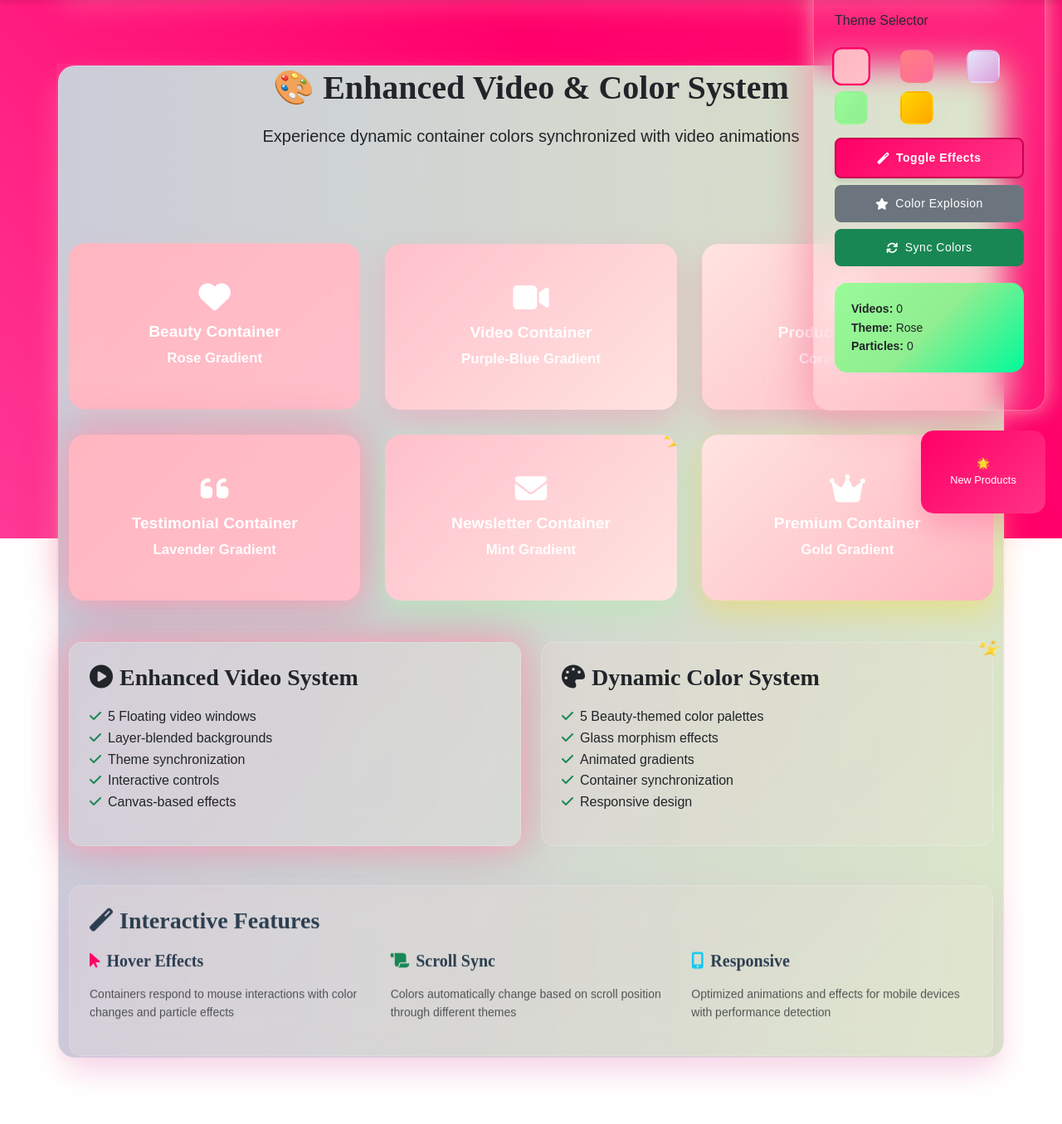
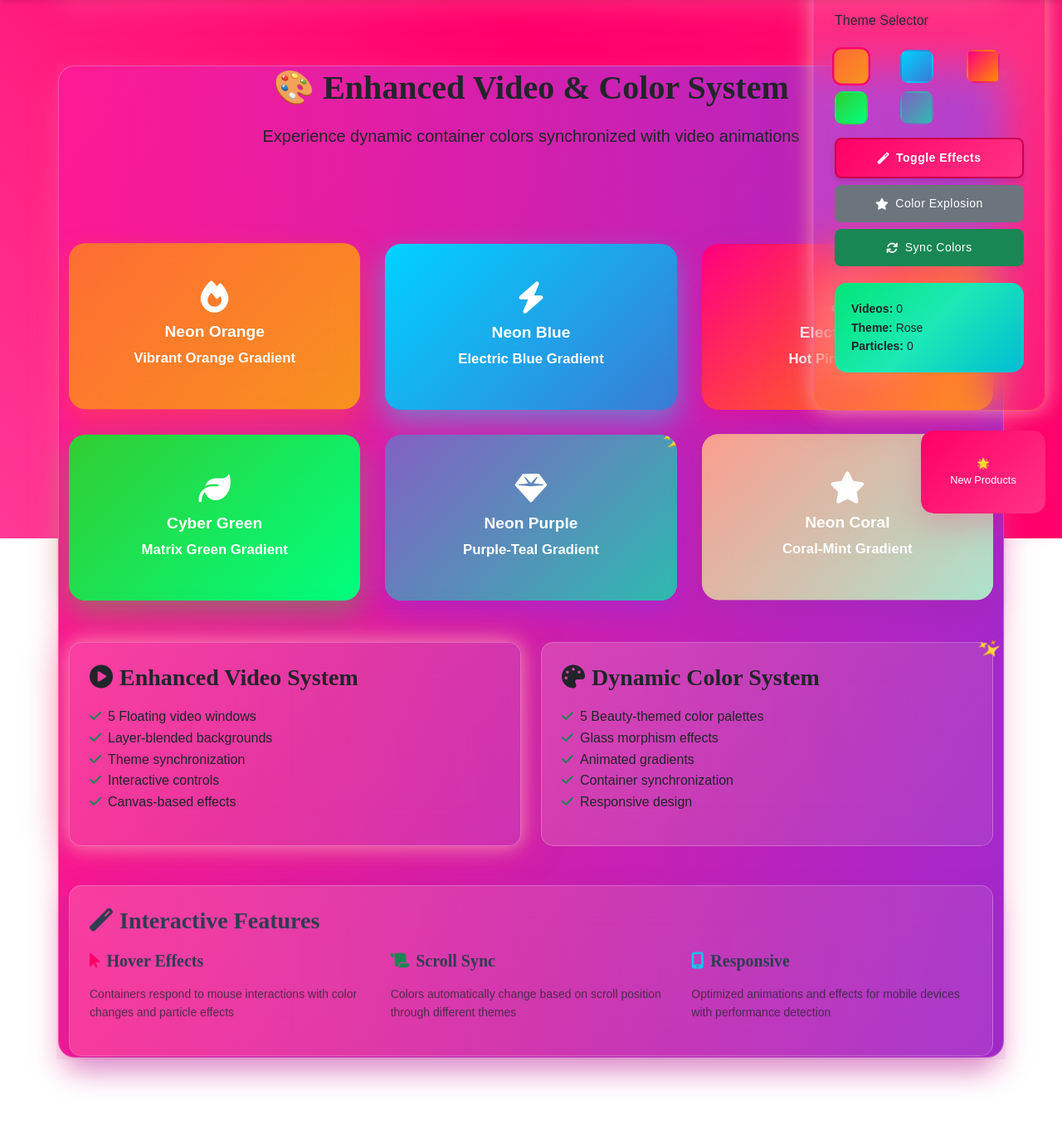
Before and after one commit to ktech643/sanoria-ecom, a PHP site: page /enhanced-demo.html in a window 1280 px wide. Shown: the part 151-1506 px from the top of the page at 83% size. Run offline with PHP 8.4, Linux system fonts and the light colour scheme.

Commit message:
Update color palette with vibrant neon themes and enhanced gradients
Co-authored-by: wahabele22 <wahabele22@gmail.com>

```diff
--- a/css/enhanced-colors.css
+++ b/css/enhanced-colors.css
@@ -4,41 +4,45 @@
    ===================== */
 
 :root {
-    /* Enhanced Container Colors */
-    --container-primary: linear-gradient(135deg, #6A11CB 0%, #2575FC 100%);
-    --container-secondary: linear-gradient(135deg, #FF6B6B 0%, #4ECDC4 100%);
-    --container-tertiary: linear-gradient(135deg, #A8E6CF 0%, #DCEDC1 100%);
-    --container-accent: linear-gradient(135deg, #FF8A80 0%, #FF80AB 100%);
+    /* Enhanced Container Colors - New Vibrant Scheme */
+    --container-primary: linear-gradient(135deg, #FF6B35 0%, #F7931E 100%);
+    --container-secondary: linear-gradient(135deg, #00D2FF 0%, #3A7BD5 100%);
+    --container-tertiary: linear-gradient(135deg, #8360C3 0%, #2EBAB0 100%);
+    --container-accent: linear-gradient(135deg, #FF9A8B 0%, #A8E6CF 100%);
 
-    /* Beauty-themed Container Colors */
-    --beauty-rose: linear-gradient(135deg, #FFB6C1 0%, #FFC0CB 50%, #FFE4E1 100%);
-    --beauty-coral: linear-gradient(135deg, #FF7F7F 0%, #FF6B9D 50%, #C44569 100%);
-    --beauty-lavender: linear-gradient(135deg, #E6E6FA 0%, #DDA0DD 50%, #DA70D6 100%);
-    --beauty-mint: linear-gradient(135deg, #98FB98 0%, #90EE90 50%, #00FA9A 100%);
-    --beauty-gold: linear-gradient(135deg, #FFD700 0%, #FFA500 50%, #FF8C00 100%);
+    /* Beauty-themed Container Colors - Updated Vibrant Palette */
+    --beauty-rose: linear-gradient(135deg, #FF6B9D 0%, #C44569 50%, #8E44AD 100%);
+    --beauty-coral: linear-gradient(135deg, #FF5722 0%, #FF9800 50%, #FFC107 100%);
+    --beauty-lavender: linear-gradient(135deg, #9C27B0 0%, #E91E63 50%, #FF5722 100%);
+    --beauty-mint: linear-gradient(135deg, #00E676 0%, #1DE9B6 50%, #00BCD4 100%);
+    --beauty-gold: linear-gradient(135deg, #FFD54F 0%, #FF9800 50%, #FF5722 100%);
 
-    /* Dynamic Video Container Colors */
-    --video-container-1: linear-gradient(45deg, #667eea 0%, #764ba2 100%);
-    --video-container-2: linear-gradient(45deg, #f093fb 0%, #f5576c 100%);
-    --video-container-3: linear-gradient(45deg, #4facfe 0%, #00f2fe 100%);
-    --video-container-4: linear-gradient(45deg, #43e97b 0%, #38f9d7 100%);
+    /* Dynamic Video Container Colors - Neon Theme */
+    --video-container-1: linear-gradient(45deg, #00F5FF 0%, #00D4AA 100%);
+    --video-container-2: linear-gradient(45deg, #FF0080 0%, #FF8C00 100%);
+    --video-container-3: linear-gradient(45deg, #8A2BE2 0%, #FF1493 100%);
+    --video-container-4: linear-gradient(45deg, #32CD32 0%, #00FF7F 100%);
 
-    /* Animated Background Colors */
-    --animated-bg-1: linear-gradient(270deg, #FFB7B7, #FF6B9D, #C44569, #6A4C93);
-    --animated-bg-2: linear-gradient(270deg, #A8E6CF, #DCEDC1, #C7CEDB, #B19CD9);
-    --animated-bg-3: linear-gradient(270deg, #FF8A80, #FF80AB, #CE93D8, #90CAF9);
+    /* Animated Background Colors - Dynamic Neon */
+    --animated-bg-1: linear-gradient(270deg, #FF0080, #FF4500, #FFD700, #00FF7F);
+    --animated-bg-2: linear-gradient(270deg, #00F5FF, #8A2BE2, #FF1493, #32CD32);
+    --animated-bg-3: linear-gradient(270deg, #FF6B35, #F7931E, #FFD54F, #00E676);
 
-    /* Container Shadow Colors */
-    --shadow-rose: 0 15px 35px rgba(255, 182, 193, 0.3);
-    --shadow-coral: 0 15px 35px rgba(255, 107, 157, 0.3);
-    --shadow-lavender: 0 15px 35px rgba(221, 160, 221, 0.3);
-    --shadow-mint: 0 15px 35px rgba(152, 251, 152, 0.3);
-    --shadow-gold: 0 15px 35px rgba(255, 215, 0, 0.3);
+    /* Container Shadow Colors - Updated for Vibrant Theme */
+    --shadow-rose: 0 15px 35px rgba(255, 107, 157, 0.4);
+    --shadow-coral: 0 15px 35px rgba(255, 87, 34, 0.4);
+    --shadow-lavender: 0 15px 35px rgba(156, 39, 176, 0.4);
+    --shadow-mint: 0 15px 35px rgba(0, 230, 118, 0.4);
+    --shadow-gold: 0 15px 35px rgba(255, 213, 79, 0.4);
+    --shadow-neon-blue: 0 15px 35px rgba(0, 245, 255, 0.4);
+    --shadow-neon-pink: 0 15px 35px rgba(255, 0, 128, 0.4);
+    --shadow-neon-purple: 0 15px 35px rgba(138, 43, 226, 0.4);
+    --shadow-neon-green: 0 15px 35px rgba(50, 205, 50, 0.4);
 
-    /* Glass Effect Colors */
-    --glass-container: linear-gradient(135deg, rgba(255, 255, 255, 0.1), rgba(255, 255, 255, 0.05));
-    --glass-border: rgba(255, 255, 255, 0.2);
-    --glass-backdrop: blur(20px);
+    /* Glass Effect Colors - Enhanced for New Theme */
+    --glass-container: linear-gradient(135deg, rgba(255, 255, 255, 0.15), rgba(255, 255, 255, 0.08));
+    --glass-border: rgba(255, 255, 255, 0.25);
+    --glass-backdrop: blur(25px);
 }
 
 /* =====================
@@ -447,8 +451,20 @@
 .bg-video-3 { background: var(--video-container-3) !important; }
 .bg-video-4 { background: var(--video-container-4) !important; }
 
+/* New Vibrant Background Classes */
+.bg-neon-orange { background: linear-gradient(135deg, #FF6B35, #F7931E) !important; }
+.bg-neon-blue { background: linear-gradient(135deg, #00D2FF, #3A7BD5) !important; }
+.bg-neon-purple { background: linear-gradient(135deg, #8360C3, #2EBAB0) !important; }
+.bg-neon-coral { background: linear-gradient(135deg, #FF9A8B, #A8E6CF) !important; }
+.bg-electric-pink { background: linear-gradient(135deg, #FF0080, #FF8C00) !important; }
+.bg-cyber-green { background: linear-gradient(135deg, #32CD32, #00FF7F) !important; }
+
 .shadow-beauty { box-shadow: var(--shadow-rose) !important; }
 .shadow-coral { box-shadow: var(--shadow-coral) !important; }
 .shadow-lavender { box-shadow: var(--shadow-lavender) !important; }
 .shadow-mint { box-shadow: var(--shadow-mint) !important; }
 .shadow-gold { box-shadow: var(--shadow-gold) !important; }
+.shadow-neon-blue { box-shadow: var(--shadow-neon-blue) !important; }
+.shadow-neon-pink { box-shadow: var(--shadow-neon-pink) !important; }
+.shadow-neon-purple { box-shadow: var(--shadow-neon-purple) !important; }
+.shadow-neon-green { box-shadow: var(--shadow-neon-green) !important; }
--- a/enhanced-demo.html
+++ b/enhanced-demo.html
@@ -110,11 +110,11 @@
         <div class="mb-3">
             <label class="form-label">Theme Selector</label>
             <div class="theme-selector">
-                <div class="theme-btn" data-theme="rose" style="background: linear-gradient(135deg, #FFB6C1, #FFC0CB);" title="Rose Theme"></div>
-                <div class="theme-btn" data-theme="coral" style="background: linear-gradient(135deg, #FF7F7F, #FF6B9D);" title="Coral Theme"></div>
-                <div class="theme-btn" data-theme="lavender" style="background: linear-gradient(135deg, #E6E6FA, #DDA0DD);" title="Lavender Theme"></div>
-                <div class="theme-btn" data-theme="mint" style="background: linear-gradient(135deg, #98FB98, #90EE90);" title="Mint Theme"></div>
-                <div class="theme-btn" data-theme="gold" style="background: linear-gradient(135deg, #FFD700, #FFA500);" title="Gold Theme"></div>
+                <div class="theme-btn" data-theme="neon-orange" style="background: linear-gradient(135deg, #FF6B35, #F7931E);" title="Neon Orange"></div>
+                <div class="theme-btn" data-theme="neon-blue" style="background: linear-gradient(135deg, #00D2FF, #3A7BD5);" title="Neon Blue"></div>
+                <div class="theme-btn" data-theme="electric-pink" style="background: linear-gradient(135deg, #FF0080, #FF8C00);" title="Electric Pink"></div>
+                <div class="theme-btn" data-theme="cyber-green" style="background: linear-gradient(135deg, #32CD32, #00FF7F);" title="Cyber Green"></div>
+                <div class="theme-btn" data-theme="neon-purple" style="background: linear-gradient(135deg, #8360C3, #2EBAB0);" title="Neon Purple"></div>
             </div>
         </div>
 
@@ -168,51 +168,51 @@
 
             <!-- Container Color Showcase -->
             <div class="demo-container-showcase">
-                <div class="showcase-card container-beauty container-float">
+                <div class="showcase-card bg-neon-orange container-float shadow-coral">
                     <div>
-                        <i class="fas fa-heart fa-2x mb-2"></i>
-                        <div>Beauty Container</div>
-                        <small>Rose Gradient</small>
+                        <i class="fas fa-fire fa-2x mb-2"></i>
+                        <div>Neon Orange</div>
+                        <small>Vibrant Orange Gradient</small>
                     </div>
                 </div>
 
-                <div class="showcase-card container-video container-pulse">
+                <div class="showcase-card bg-neon-blue container-pulse shadow-neon-blue">
                     <div>
-                        <i class="fas fa-video fa-2x mb-2"></i>
-                        <div>Video Container</div>
-                        <small>Purple-Blue Gradient</small>
+                        <i class="fas fa-bolt fa-2x mb-2"></i>
+                        <div>Neon Blue</div>
+                        <small>Electric Blue Gradient</small>
                     </div>
                 </div>
 
-                <div class="showcase-card container-product container-rotate">
+                <div class="showcase-card bg-electric-pink container-rotate shadow-neon-pink">
                     <div>
-                        <i class="fas fa-shopping-bag fa-2x mb-2"></i>
-                        <div>Product Container</div>
-                        <small>Coral Gradient</small>
+                        <i class="fas fa-magic fa-2x mb-2"></i>
+                        <div>Electric Pink</div>
+                        <small>Hot Pink Gradient</small>
                     </div>
                 </div>
 
-                <div class="showcase-card container-testimonial container-glow">
+                <div class="showcase-card bg-cyber-green container-glow shadow-neon-green">
                     <div>
-                        <i class="fas fa-quote-left fa-2x mb-2"></i>
-                        <div>Testimonial Container</div>
-                        <small>Lavender Gradient</small>
+                        <i class="fas fa-leaf fa-2x mb-2"></i>
+                        <div>Cyber Green</div>
+                        <small>Matrix Green Gradient</small>
                     </div>
                 </div>
 
-                <div class="showcase-card container-newsletter container-sparkle">
+                <div class="showcase-card bg-neon-purple container-sparkle shadow-neon-purple">
                     <div>
-                        <i class="fas fa-envelope fa-2x mb-2"></i>
-                        <div>Newsletter Container</div>
-                        <small>Mint Gradient</small>
+                        <i class="fas fa-gem fa-2x mb-2"></i>
+                        <div>Neon Purple</div>
+                        <small>Purple-Teal Gradient</small>
                     </div>
                 </div>
 
-                <div class="showcase-card container-premium">
+                <div class="showcase-card bg-neon-coral container-float shadow-lavender">
                     <div>
-                        <i class="fas fa-crown fa-2x mb-2"></i>
-                        <div>Premium Container</div>
-                        <small>Gold Gradient</small>
+                        <i class="fas fa-star fa-2x mb-2"></i>
+                        <div>Neon Coral</div>
+                        <small>Coral-Mint Gradient</small>
                     </div>
                 </div>
             </div>
@@ -291,7 +291,7 @@
             });
 
             // Set default active theme
-            $('.theme-btn[data-theme="rose"]').addClass('active');
+            $('.theme-btn[data-theme="neon-orange"]').addClass('active');
 
             // Auto-update stats
             setInterval(updateStats, 2000);
@@ -303,7 +303,7 @@
                 const scrollPercent = scrollTop / ($(document).height() - $(window).height());
 
                 if (Math.abs(scrollTop - lastScrollTop) > 100) {
-                    const themes = ['rose', 'coral', 'lavender', 'mint', 'gold'];
+                    const themes = ['neon-orange', 'neon-blue', 'electric-pink', 'cyber-green', 'neon-purple'];
                     const themeIndex = Math.floor(scrollPercent * themes.length);
 
                     if (themeIndex < themes.length) {
@@ -369,11 +369,11 @@
 
         function updateContainerTheme(themeName) {
             const themeColors = {
-                rose: ['#FFB6C1', '#FFC0CB', '#FFE4E1'],
-                coral: ['#FF7F7F', '#FF6B9D', '#C44569'],
-                lavender: ['#E6E6FA', '#DDA0DD', '#DA70D6'],
-                mint: ['#98FB98', '#90EE90', '#00FA9A'],
-                gold: ['#FFD700', '#FFA500', '#FF8C00']
+                'neon-orange': ['#FF6B35', '#F7931E', '#FF8C00'],
+                'neon-blue': ['#00D2FF', '#3A7BD5', '#00F5FF'],
+                'electric-pink': ['#FF0080', '#FF8C00', '#FF1493'],
+                'cyber-green': ['#32CD32', '#00FF7F', '#00E676'],
+                'neon-purple': ['#8360C3', '#2EBAB0', '#8A2BE2']
             };
 
             const colors = themeColors[themeName];
```
Also changed, not shown: index.html (+6 -6 lines), js/enhanced-video-animations.js (+15 -15 lines).
